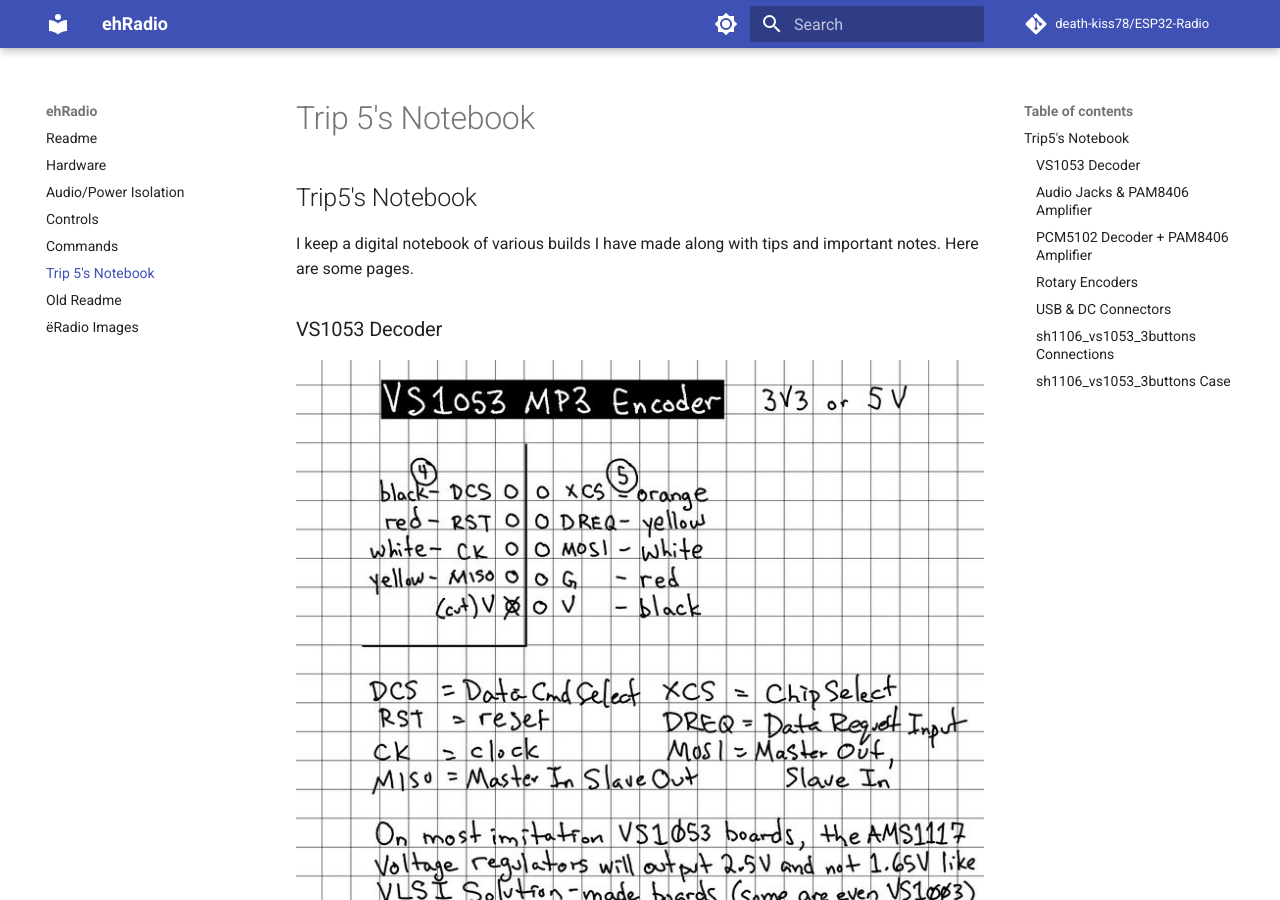
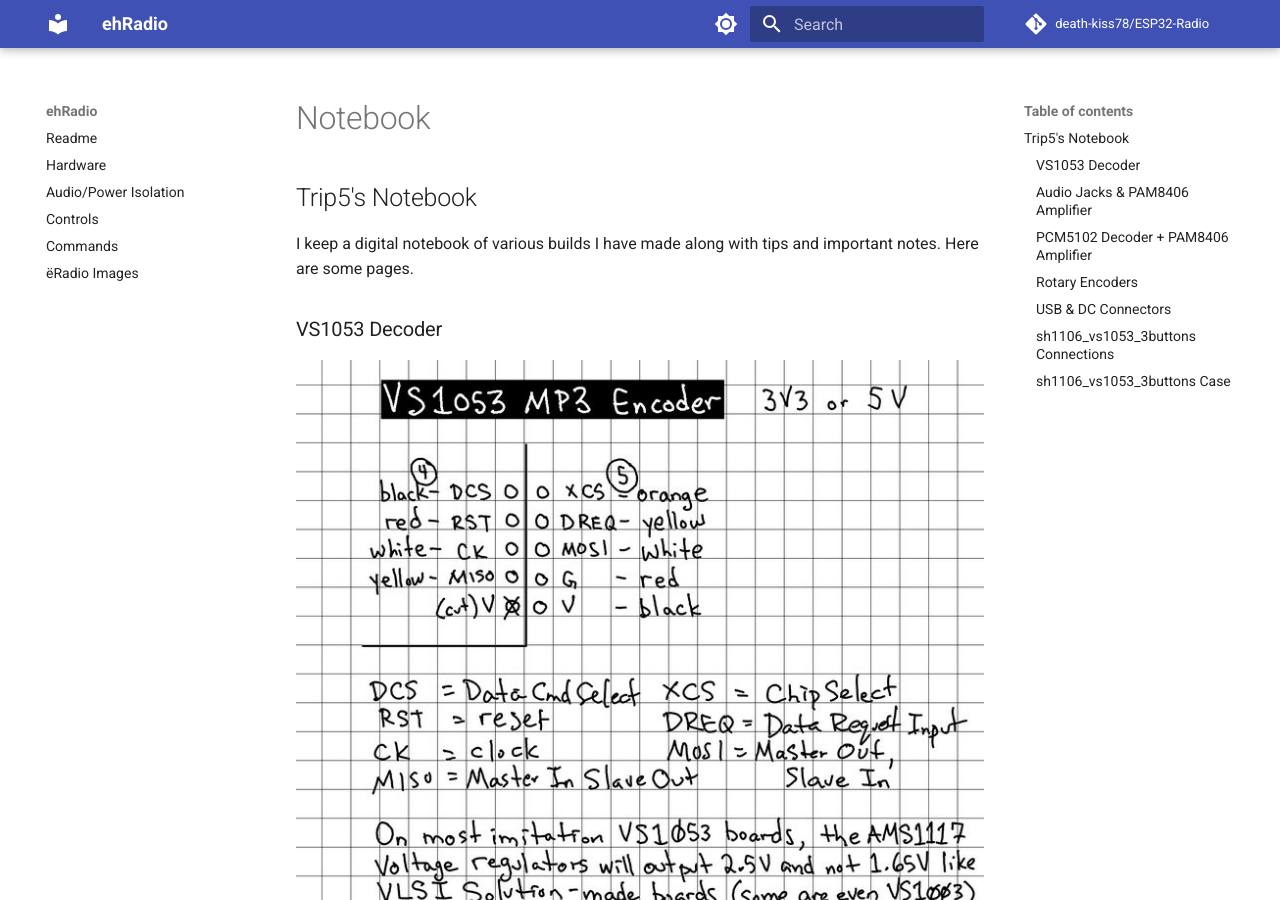
Before and after one commit to death-kiss78/ESP32-Radio, an MkDocs documentation site: the page built from docs/notebooks/notebook.md, in a window 1280 px wide and 900 px high. Built offline with MkDocs 1.6.1 and Material for MkDocs 9.7.7, drawn with Linux system fonts in a browser that asks for light colours; comment, search, counter and statistics services are not loaded.

Commit message:
Remove obsolete entries from mkdocs.yml
Removed outdated notebook and old README links from mkdocs.

```diff
--- a/mkdocs.yml
+++ b/mkdocs.yml
@@ -61,8 +61,6 @@ nav:
   - Audio/Power Isolation: Isolation.md
   - Controls: Controls.md
   - Commands: Commands.md
-  - Trip 5's Notebook: notebooks/notebook.md
-  - Old Readme: README.old.md
   - ёRadio Images: Images.md
 
 plugins:
```
